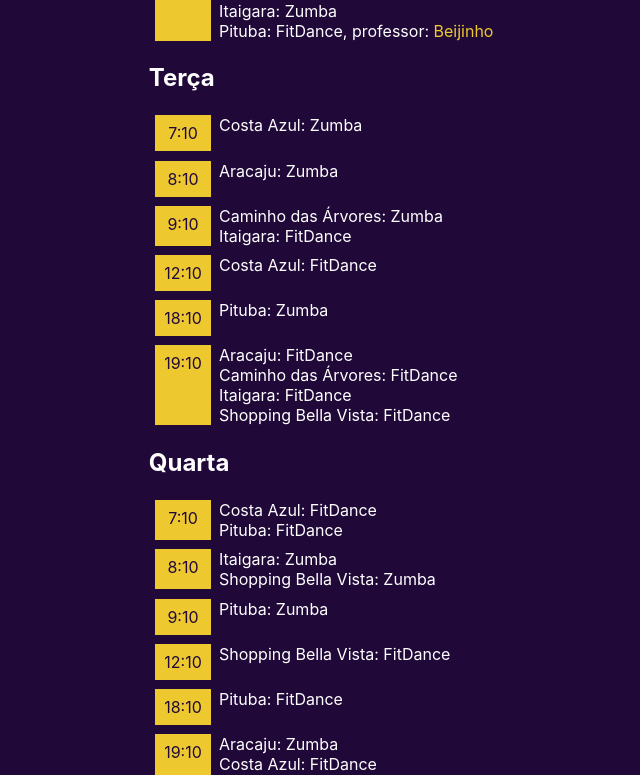
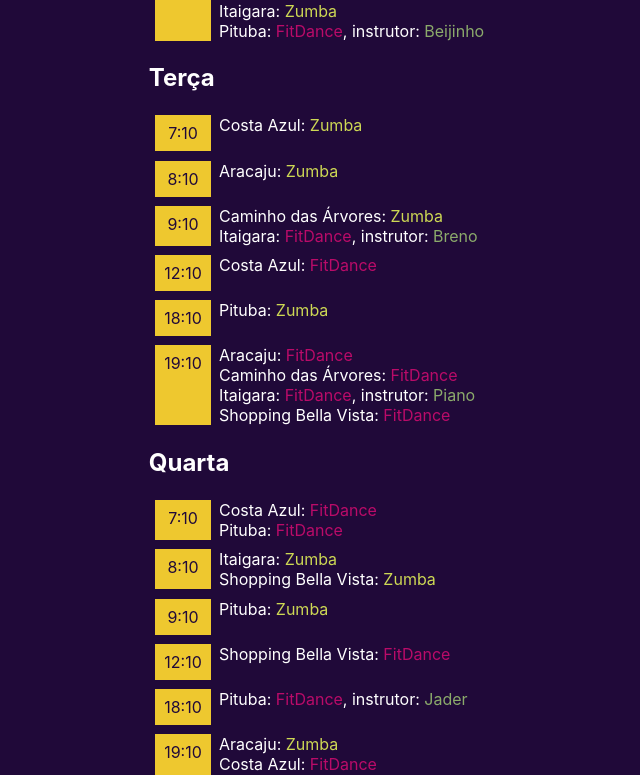
Before and after one commit to evandrojr/alphadance, a Svelte app: page / in a window 1280 px wide. Shown: the part 633-1408 px from the top of the page, without its empty margins (203-843 px from the left). Built offline with nearby package versions, Linux system fonts and the light colour scheme.

Commit message:
Subindo para o site

```diff
--- a/src/App.svelte
+++ b/src/App.svelte
@@ -5,7 +5,8 @@
 		let trans = [];
 		let transAtividadesPorDia;
 		let transAtividadesAgrupadasPorHora;
-		const nomesAtividades = { f: 'FitDance', v: 'Dança do ventre', z: 'Zumba' };
+
+		const nomesAtividades = { f: '<font color="#BA0B69">FitDance</font>', v: 'Dança do ventre', z: '<font color="#CDD854">Zumba</font>' };
 
 		atividades.forEach(atividadesPorDia => {
 			transAtividadesPorDia = {};
@@ -93,7 +94,7 @@
 	}
 
 	[professor] {
-		color: #EEC82F;
+		color: #8BAA6B;
 	}
 </style>
 
@@ -123,9 +124,9 @@
 							<div>
 								{#each Object.values(dia.horarios[hora]) as aula}
 									{#if aula.professor}
-										<div local-e-atividade>{aula.local}: {aula.atividade}, professor: <span professor>{aula.professor}</span></div>
+										<div local-e-atividade>{aula.local}: {@html aula.atividade}, instrutor: <span professor>{aula.professor}</span></div>
 									{:else}
-										<div local-e-atividade>{aula.local}: {aula.atividade}</div>
+										<div local-e-atividade>{aula.local}: {@html aula.atividade}</div>
 									{/if}
 								{/each}
 							</div>
--- a/src/main.js
+++ b/src/main.js
@@ -27,7 +27,7 @@ const atividades = [
 			},
 			{
 				nome: 'Shopping Bella Vista',
-				aulas: { f: [8] }
+				aulas: { f: [{ p: 'Jader', h: 8 }] }
 			}
 		]
 	},
@@ -48,7 +48,7 @@ const atividades = [
 			},
 			{
 				nome: 'Itaigara',
-				aulas: { f: [9, 19] }
+				aulas: { f: [{ p: 'Breno', h: 9 }, { p: 'Piano', h: 19 }] }
 			},
 			{
 				nome: 'Pituba',
@@ -73,7 +73,7 @@ const atividades = [
 			},
 			{
 				nome: 'Pituba',
-				aulas: { f: [7, 18, 19], z: [9] }
+				aulas: { f: [7, { p: 'Jader', h: 18 }, { p: 'Beijinho', h: 19 }], z: [9] }
 			},
 			{
 				nome: 'Itaigara',
@@ -106,7 +106,7 @@ const atividades = [
 			},
 			{
 				nome: 'Itaigara',
-				aulas: { f: [9, 19] }
+				aulas: { f: [{ p: 'Breno', h: 9 }, { p: 'Piano', h: 19 }] }
 			},
 			{
 				nome: 'Shopping Bella Vista',
@@ -127,11 +127,11 @@ const atividades = [
 			},
 			{
 				nome: "Costa Azul",
-				aulas: { f: [19], z: [7] },
+				aulas: { f: [{ p: 'Jader', h: 19 }], z: [7] },
 			},
 			{
 				nome: 'Pituba',
-				aulas: { f: [12], z: [18] }
+				aulas: { f: [{ p: 'Jader', h: 12 }], z: [18] }
 			},
 
 			{
@@ -145,7 +145,7 @@ const atividades = [
 		locais: [
 			{
 				nome: "Aracaju",
-				aulas: { f: [11] },
+				aulas: { f: [{ p: 'Wagner', h: 11 }] },
 			},
 			{
 				nome: "Costa Azul",
@@ -153,11 +153,11 @@ const atividades = [
 			},
 			{
 				nome: 'Pituba',
-				aulas: { f: [11] }
+				aulas: { f: [{ p: 'Beijinho', h: 11 }] }
 			},
 			{
 				nome: 'Itaigara',
-				aulas: { f: [10] }
+				aulas: { f: [{ p: 'Breno', h: 10 }] }
 			},
 			{
 				nome: 'Shopping Bella Vista',
```
Also changed, not shown: 12 other files (tests, documents, lock files or other folders).
